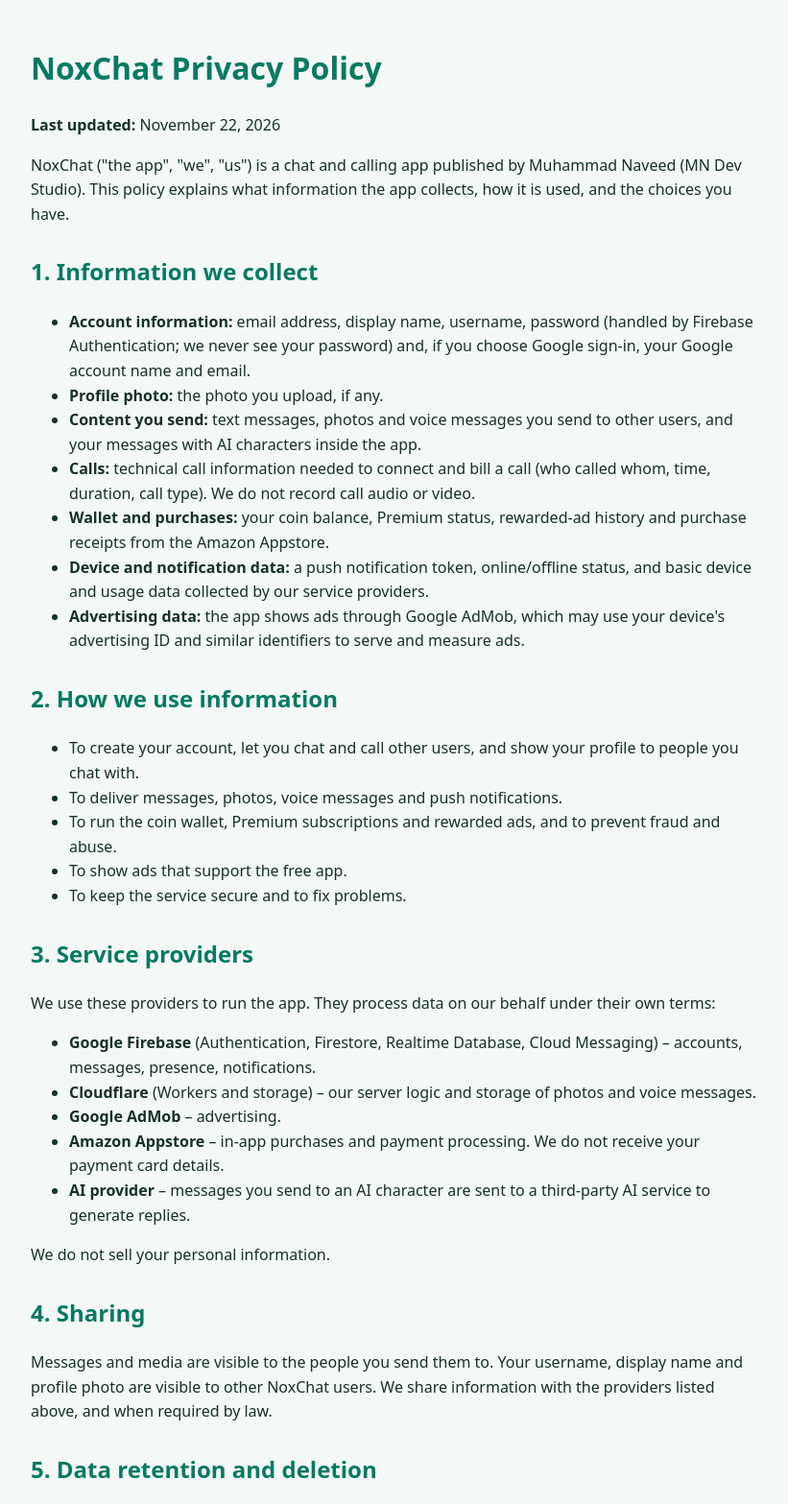
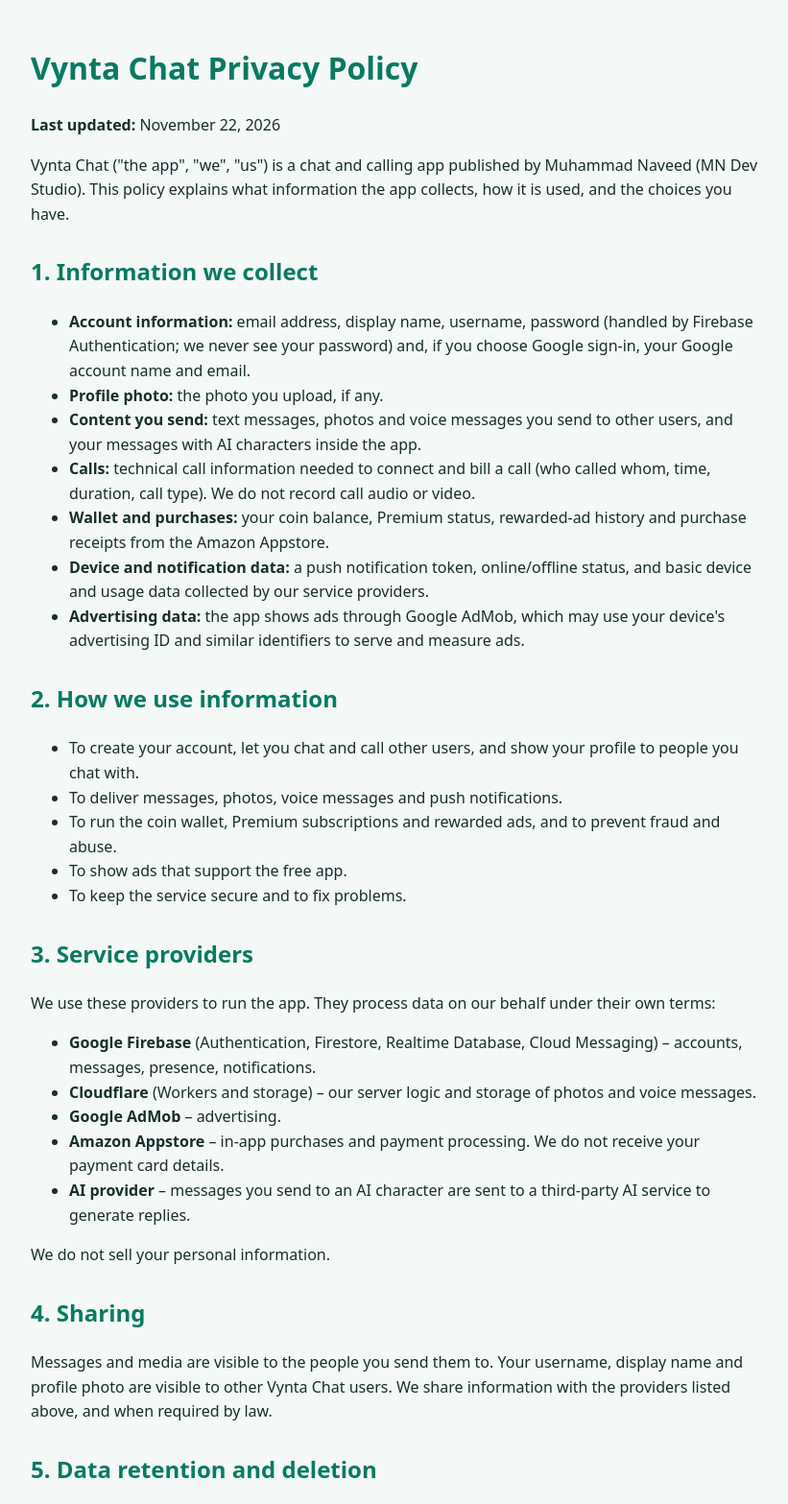
Before and after one commit to miannaveed987/mn-dev-studio, a plain HTML site: page privacy-noxchat.html in a window 1280 px wide. Shown: the top 1567 px of the page at 96% size, without its empty margins (228-1049 px from the left). Drawn offline with Linux system fonts and the light colour scheme.

Commit message:
Vynta Chat rename

```diff
--- a/privacy-noxchat.html
+++ b/privacy-noxchat.html
@@ -3,7 +3,7 @@
 <head>
 <meta charset="utf-8">
 <meta name="viewport" content="width=device-width, initial-scale=1">
-<title>NoxChat Privacy Policy</title>
+<title>Vynta Chat Privacy Policy</title>
 <style>
   body{font-family:system-ui,-apple-system,Segoe UI,Roboto,sans-serif;line-height:1.6;max-width:760px;margin:0 auto;padding:24px 16px;color:#17302a;background:#f4f8f7}
   h1{color:#067a62} h2{color:#067a62;margin-top:28px}
@@ -11,9 +11,9 @@
 </style>
 </head>
 <body>
-<h1>NoxChat Privacy Policy</h1>
+<h1>Vynta Chat Privacy Policy</h1>
 <p><b>Last updated:</b> November 22, 2026</p>
-<p>NoxChat ("the app", "we", "us") is a chat and calling app published by Muhammad Naveed (MN Dev Studio). This policy explains what information the app collects, how it is used, and the choices you have.</p>
+<p>Vynta Chat ("the app", "we", "us") is a chat and calling app published by Muhammad Naveed (MN Dev Studio). This policy explains what information the app collects, how it is used, and the choices you have.</p>
 
 <h2>1. Information we collect</h2>
 <ul>
@@ -47,7 +47,7 @@
 <p>We do not sell your personal information.</p>
 
 <h2>4. Sharing</h2>
-<p>Messages and media are visible to the people you send them to. Your username, display name and profile photo are visible to other NoxChat users. We share information with the providers listed above, and when required by law.</p>
+<p>Messages and media are visible to the people you send them to. Your username, display name and profile photo are visible to other Vynta Chat users. We share information with the providers listed above, and when required by law.</p>
 
 <h2>5. Data retention and deletion</h2>
 <p>We keep your information while your account is active. You can ask us to delete your account and the data associated with it by emailing <a href="mailto:mian.987.mn@gmail.com">mian.987.mn@gmail.com</a> from the email address you registered with. We will respond within a reasonable time. Some records, such as purchase records, may be kept where the law requires.</p>
@@ -56,7 +56,7 @@
 <p>Data is sent over encrypted connections and stored with reputable providers. No method of transmission or storage is completely secure, so we cannot guarantee absolute security.</p>
 
 <h2>7. Children</h2>
-<p>NoxChat is intended for users aged 18 and over. We do not knowingly collect information from anyone under 18. If you believe a minor has an account, contact us and we will remove it.</p>
+<p>Vynta Chat is intended for users aged 18 and over. We do not knowingly collect information from anyone under 18. If you believe a minor has an account, contact us and we will remove it.</p>
 
 <h2>8. Your choices</h2>
 <ul>
```
